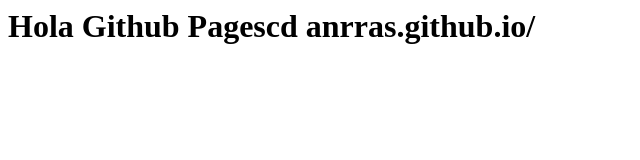
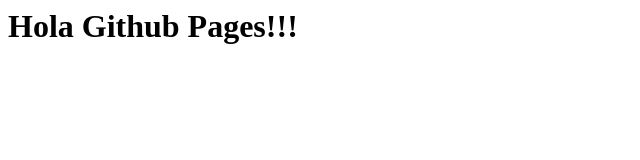
Before and after one commit to anrras/anrras.github.io, a plain HTML site: page index.html in a window 1280 px wide. Shown: the whole page, without its empty margins (0-640 px from the left). Drawn offline with Linux system fonts and the light colour scheme.

Commit message:
modificado index.html

```diff
--- a/index.html
+++ b/index.html
@@ -1 +1 @@
-<h1>Hola Github Pagescd anrras.github.io/</h1>
+<h1>Hola Github Pages!!!</h1>
```
